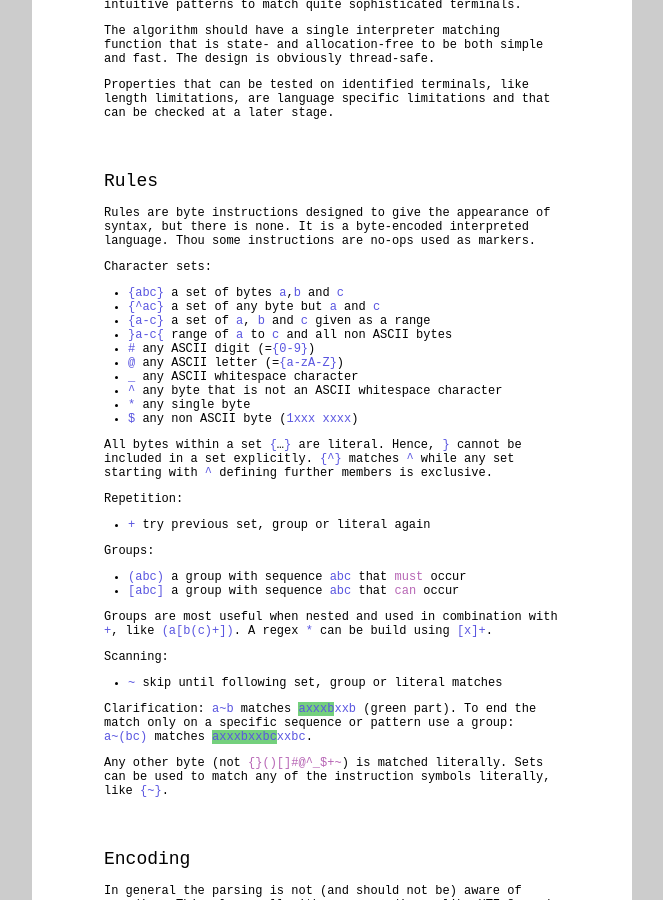
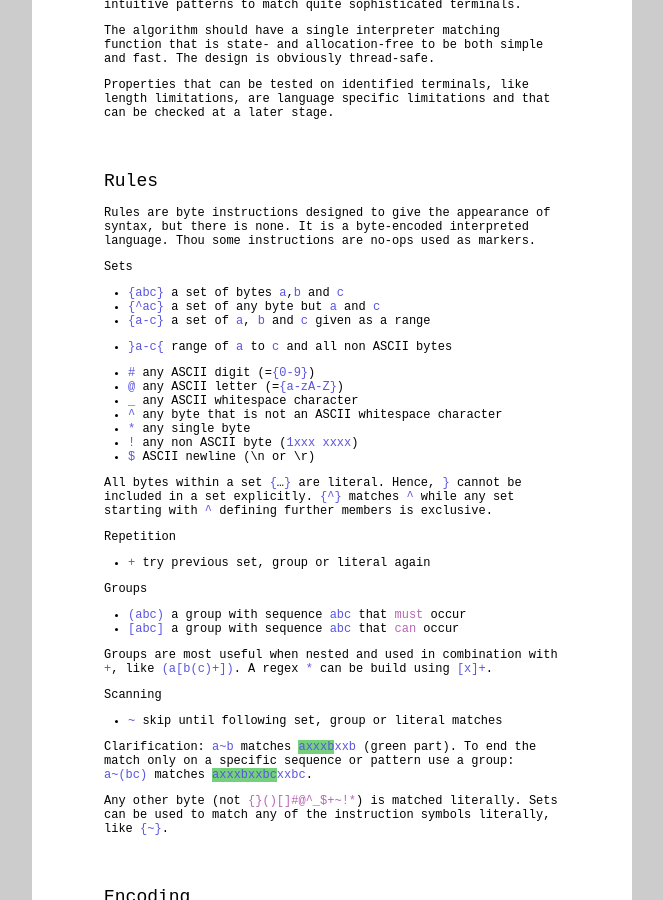
Before and after one commit to jbee/jbee.github.io, a Jekyll site: the page built from lex/index.md, in a window 1280 px wide and 900 px high, scrolled down 578 px. Shown: the whole window, without its empty margins (308-971 px from the left). Built offline with Jekyll 4.4.1, drawn with Linux system fonts in a browser that asks for light colours; some web fonts are replaced.

Commit message:
new syntax

```diff
--- a/lex/index.md
+++ b/lex/index.md
@@ -51,29 +51,32 @@ appearance of syntax, but there is none.
 It is a byte-encoded interpreted language.
 Thou some instructions are no-ops used as markers.
 
-Character sets:
+Sets
 
 * `{abc}`   a set of bytes `a`,`b` and `c`
 * `{^ac}`  a set of any byte but `a` and `c`
 * `{a-c}`   a set of `a`, `b` and `c` given as a range
 * `}a-c{`   range of `a` to `c` and all non ASCII bytes
+
 * `#`       any ASCII digit (=`{0-9}`)
 * `@`       any ASCII letter (=`{a-zA-Z}`)
 * `_`       any ASCII whitespace character
 * `^`       any byte that is not an ASCII whitespace character
 * `*`       any single byte
-* `$`       any non ASCII byte (`1xxx xxxx`)
+* `!`       any non ASCII byte (`1xxx xxxx`)
+* `$`       ASCII newline (\n or \r)
+
 
 All bytes within a set `{`...`}` are literal.
 Hence, `}` cannot be included in a set explicitly.
 `{^}` matches `^` while any set starting with `^`
 defining further members is exclusive.
 
-Repetition:
+Repetition
 
 * `+`      try previous set, group or literal again
 
-Groups:
+Groups
 
 * `(abc)`  a group with sequence `abc` that *must* occur
 * `[abc]`  a group with sequence `abc` that *can* occur
@@ -90,7 +93,7 @@ Clarification: `a~b` matches *`axxxb`*`xxb` (green part).
 To end the match only on a specific sequence or pattern
 use a group: `a~(bc)` matches *`axxxbxxbc`*`xxbc`.
 
-Any other byte (not *{}()[]#@^_$+~*) is matched
+Any other byte (not <em>{}()[]#@^_$+~!*</em>) is matched
 literally.
 Sets can be used to match any of the instruction symbols
 literally, like `{~}`.
```
Also changed, not shown: other parts of lex/index.md (+1 -1 lines).
